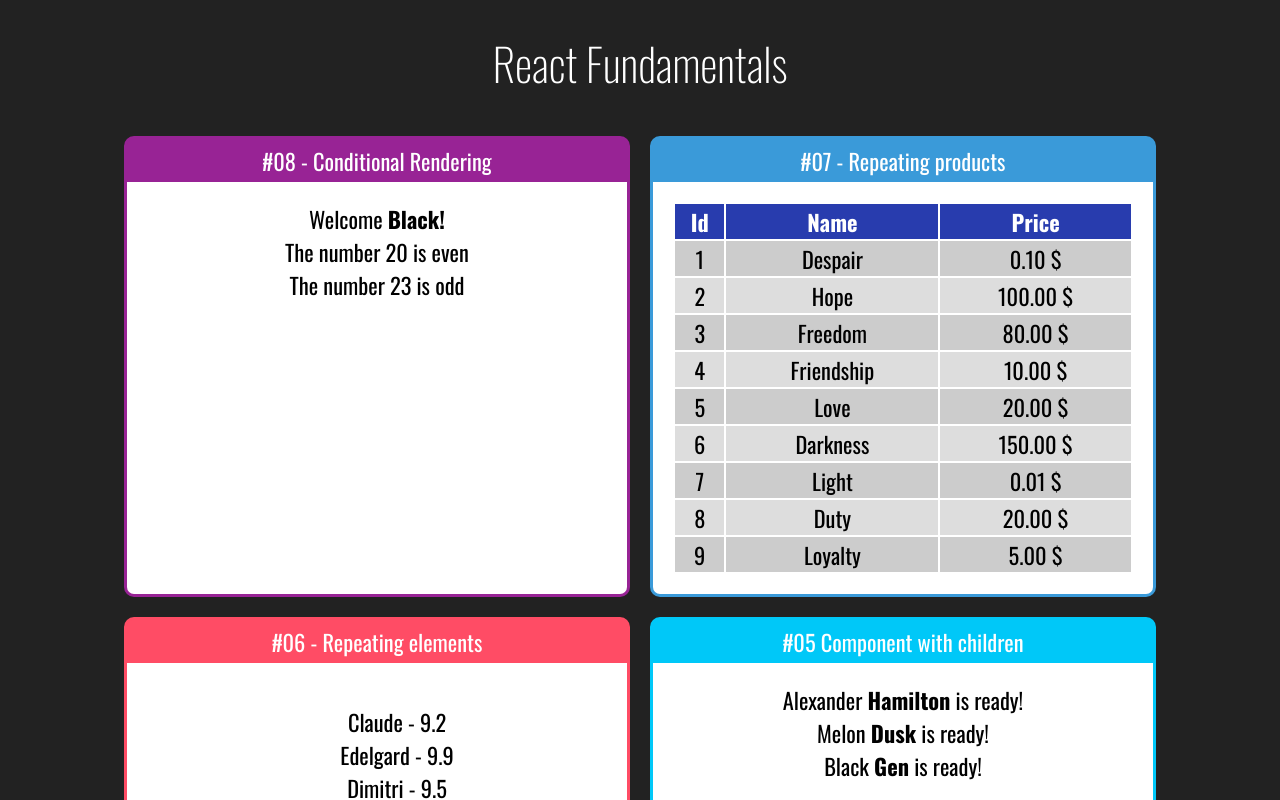
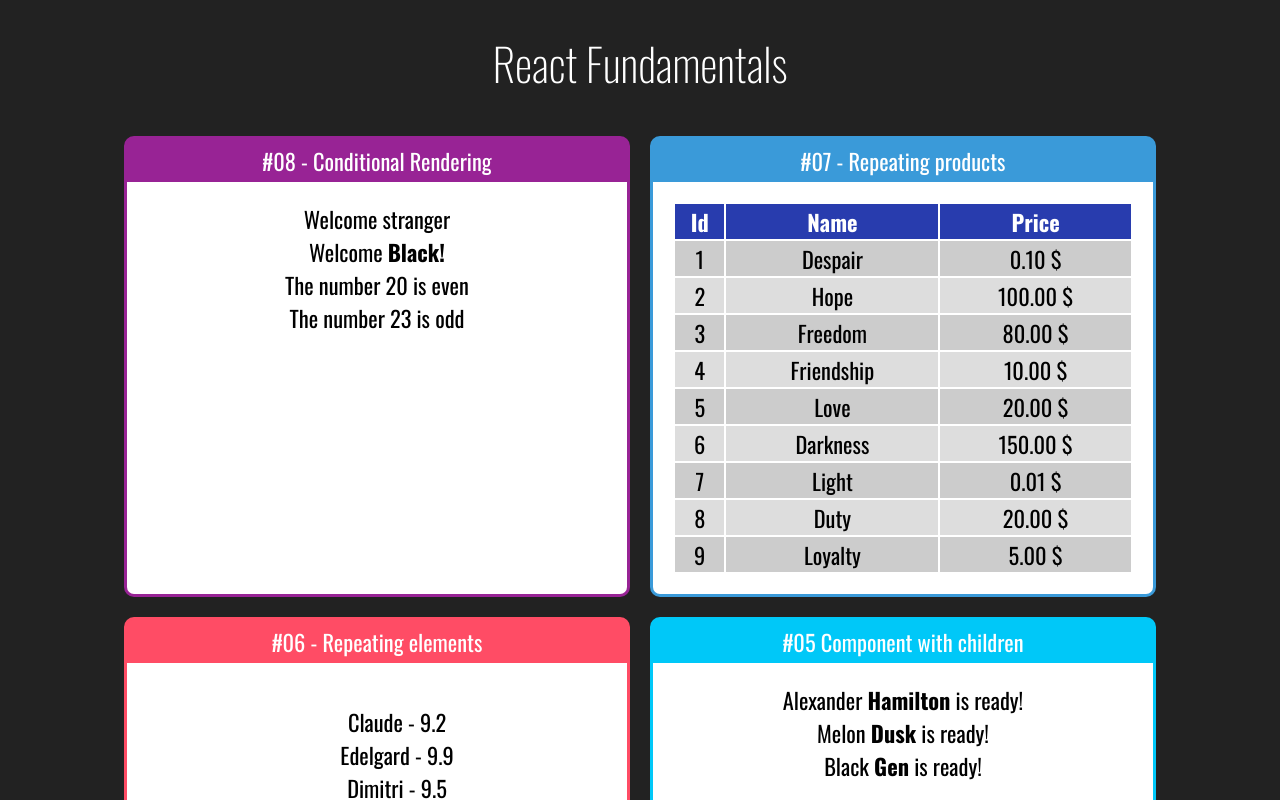
Before and after one commit to black-dev-x/react-foundations-coder, a React (Create React App) app: page / in a window 1280 px wide. Shown: the top 800 px of the page. Built offline with nearby package versions, Linux system fonts and the light colour scheme.

Commit message:
If Else Component

```diff
--- a/src/App.jsx
+++ b/src/App.jsx
@@ -10,7 +10,6 @@ import FamilyMember from './components/basics/FamilyMember'
 import StudentList from './components/repeat/StudentList'
 import ProductTable from './components/repeat/ProductTable'
 import EvenOrOdd from './components/conditionals/EvenOrOdd'
-import If from './components/conditionals/If'
 import UserInfo from './components/conditionals/UserInfo'
 
 const user = {
--- a/src/components/conditionals/If.jsx
+++ b/src/components/conditionals/If.jsx
@@ -1,5 +1,10 @@
 import React from 'react'
 
-const If = props => <div>{props.test && props.children}</div>
+const If = props => {
+  const elseChild = props.children.filter(child => child.type && child.type.name === 'Else')
+  const ifChildren = props.children.filter(child => child.type && child.type.name !== 'Else')
+  return <div>{props.test ? ifChildren : elseChild}</div>
+}
+export const Else = props => props.children
 
 export default If
--- a/src/components/conditionals/UserInfo.jsx
+++ b/src/components/conditionals/UserInfo.jsx
@@ -1,5 +1,5 @@
 import React from 'react'
-import If from './If'
+import If, { Else } from './If'
 
 const UserInfo = props => {
   const user = props.user || {}
@@ -8,6 +8,7 @@ const UserInfo = props => {
       <div>
         Welcome <strong>{user.name}!</strong>
       </div>
+      <Else>Welcome stranger</Else>
     </If>
   )
 }
```
